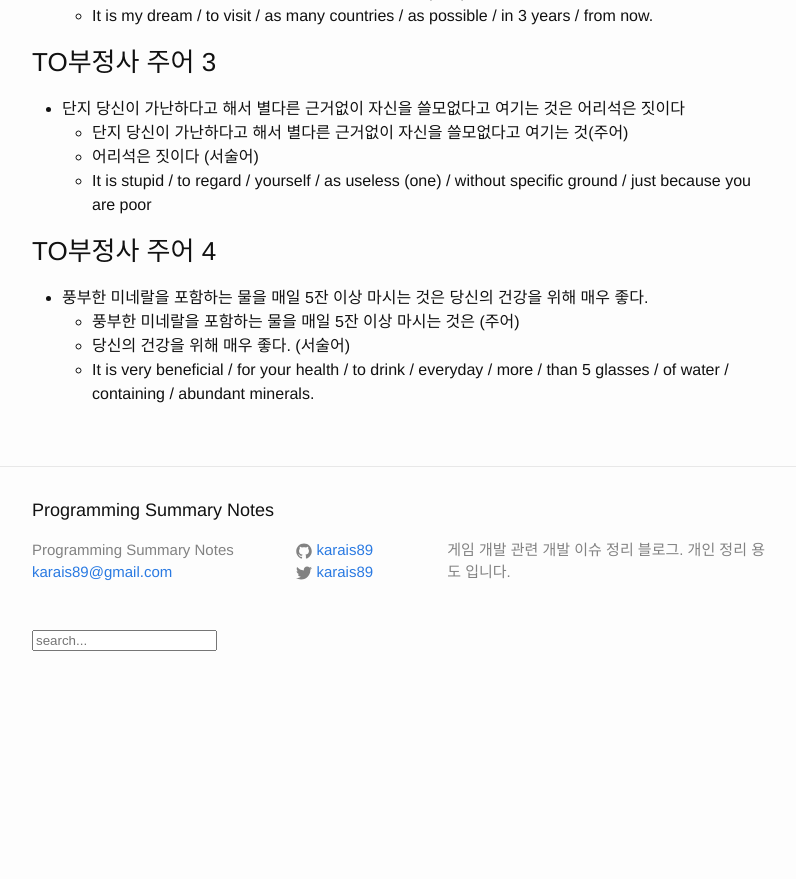
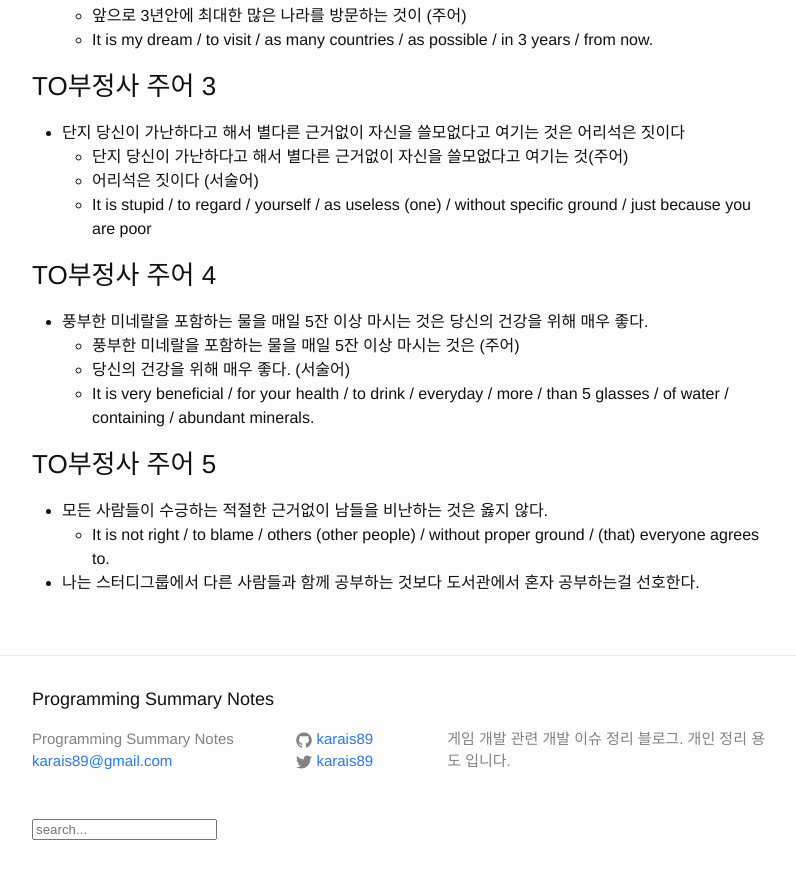
Before and after one commit to karais89/karais89.github.io_back, a Jekyll site: the page built from _posts/2019-01-12-hanmadiro-part-1.markdown, in a window 1280 px wide and 900 px high, scrolled down 4358 px. Shown: the top 879 px of the window, without its empty margins (238-1034 px from the left). Built offline with Jekyll 4.4.1, drawn with Linux system fonts in a browser that asks for light colours; comment, search, counter and statistics services are not loaded; before the commit the page ends 5069 px from its top, so only the background shows below that.

Commit message:
### TO부정사 주어 5

```diff
--- a/_posts/2019-01-12-hanmadiro-part-1.markdown
+++ b/_posts/2019-01-12-hanmadiro-part-1.markdown
@@ -185,3 +185,10 @@ TO부정사, ING, 명사절 복잡한 주어로 구성된 문장을 연습한다
     - 풍부한 미네랄을 포함하는 물을 매일 5잔 이상 마시는 것은 (주어)
     - 당신의 건강을 위해 매우 좋다. (서술어)
     - It is very beneficial / for your health / to drink / everyday / more / than 5 glasses / of water / containing / abundant minerals.
+
+### TO부정사 주어 5
+
+- 모든 사람들이 수긍하는 적절한 근거없이 남들을 비난하는 것은 옳지 않다.
+    - It is not right / to blame / others (other people) / without proper ground / (that) everyone agrees to.
+
+- 나는 스터디그룹에서 다른 사람들과 함께 공부하는 것보다 도서관에서 혼자 공부하는걸 선호한다.
```
